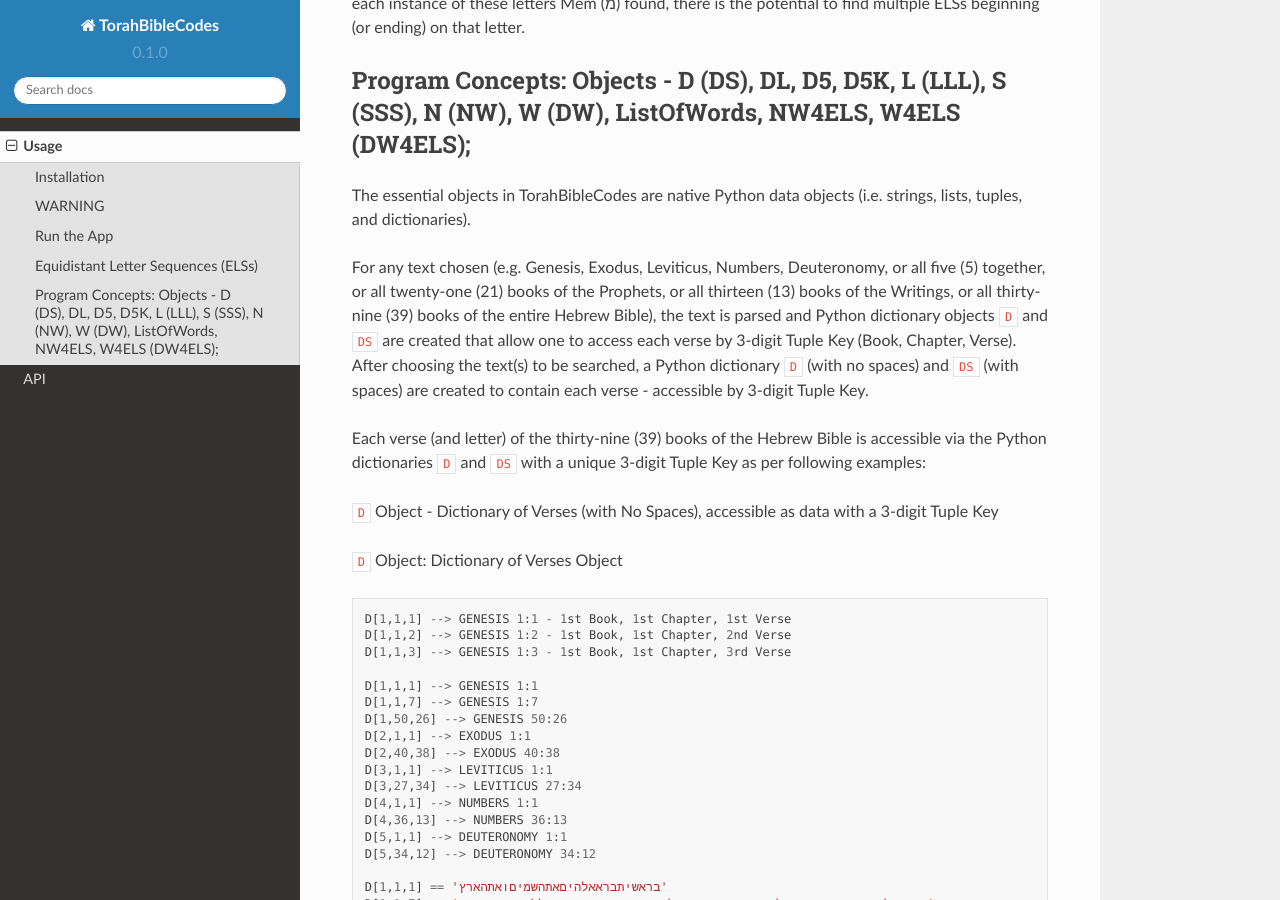
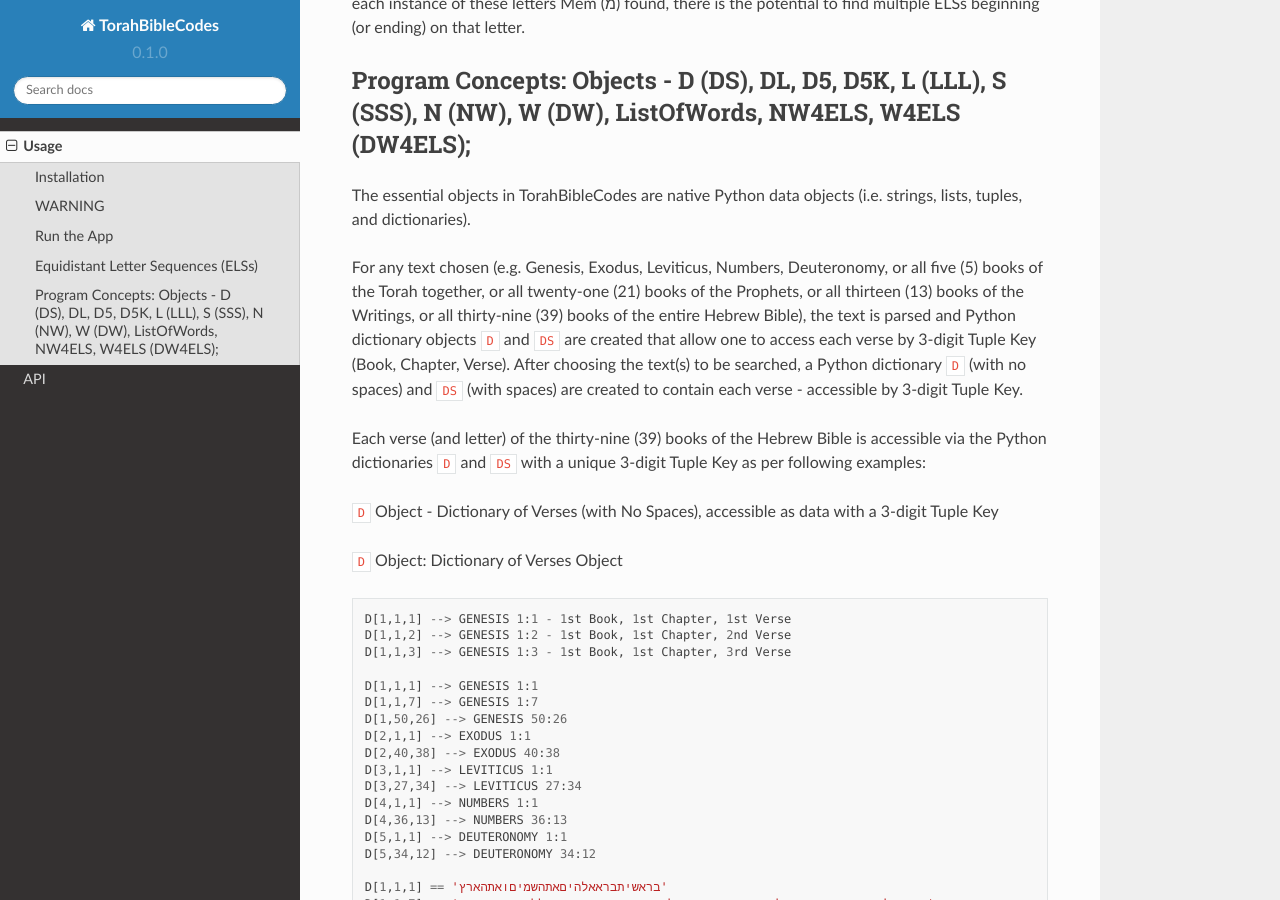
Before and after one commit to TorahBibleCodes/TorahBibleCodes_Sphinx, a Sphinx documentation site: the page built from docs/source/usage.rst, in a window 1280 px wide and 900 px high, scrolled down 3001 px. Built offline with Sphinx 7.4.7 and the Read the Docs theme 2.0.0, drawn with Linux system fonts in a browser that asks for light colours.

Commit message:
Update usage.rst

```diff
--- a/docs/source/usage.rst
+++ b/docs/source/usage.rst
@@ -142,7 +142,7 @@
 
 The essential objects in TorahBibleCodes are native Python data objects (i.e. strings, lists, tuples, and dictionaries).
 
-For any text chosen (e.g. Genesis, Exodus, Leviticus, Numbers, Deuteronomy, or all five (5) together, or all twenty-one (21) books of the Prophets, or all thirteen (13) books of the Writings, or all thirty-nine (39) books of the entire Hebrew Bible), the text is parsed and Python dictionary objects ``D`` and ``DS`` are created that allow one to access each verse by 3-digit Tuple Key (Book, Chapter, Verse). After choosing the text(s) to be searched, a Python dictionary ``D`` (with no spaces) and ``DS`` (with spaces) are created to contain each verse - accessible by 3-digit Tuple Key.
+For any text chosen (e.g. Genesis, Exodus, Leviticus, Numbers, Deuteronomy, or all five (5) books of the Torah together, or all twenty-one (21) books of the Prophets, or all thirteen (13) books of the Writings, or all thirty-nine (39) books of the entire Hebrew Bible), the text is parsed and Python dictionary objects ``D`` and ``DS`` are created that allow one to access each verse by 3-digit Tuple Key (Book, Chapter, Verse). After choosing the text(s) to be searched, a Python dictionary ``D`` (with no spaces) and ``DS`` (with spaces) are created to contain each verse - accessible by 3-digit Tuple Key.
 
 Each verse (and letter) of the thirty-nine (39) books of the Hebrew Bible is accessible via the Python dictionaries ``D`` and ``DS`` with a unique 3-digit Tuple Key as per following examples:
 
```
